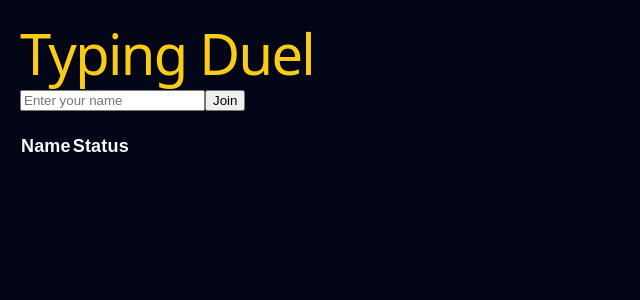
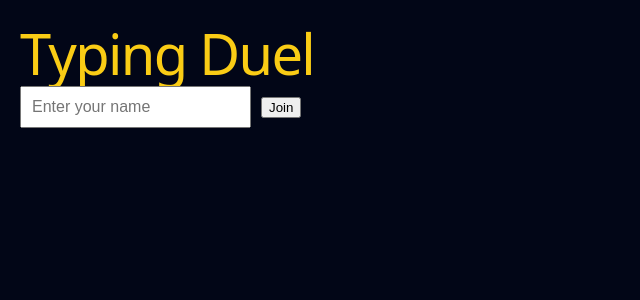
Before and after one commit to Kont-er/MultiplayerTypingDuel, a React (Vite) app in the folder type-frontend/: page / in a window 1280 px wide. Shown: the top 300 px of the page, without its empty margins (0-640 px from the left). Built offline with nearby package versions, Linux system fonts and the light colour scheme.

Commit message:
preparation for deployment

```diff
--- a/type-frontend/src/App.jsx
+++ b/type-frontend/src/App.jsx
@@ -1,18 +1,21 @@
-
 import { useEffect, useMemo, useRef, useState } from "react";
 
 export default function App() {
+  // --- GAME ---
   const [words, setWords] = useState([]);
   const [index, setIndex] = useState(0);
   const [input, setInput] = useState("");
   const [score, setScore] = useState(0);
 
+  // --- PLAYER ---
+  const [nameInput, setNameInput] = useState("");
+  const [name, setName] = useState(null);
   const [players, setPlayers] = useState([]);
-  const [name, setName] = useState("");
   const [isReady, setIsReady] = useState(false);
 
-  const [isConnected, setIsConnected] = useState(false);
-  const [opponentProgress, setOpponentProgress] = useState(0);
+  // --- GAME STATE ---
+  const [phase, setPhase] = useState("NAME");
+  // NAME | LOBBY | COUNTDOWN | GAME | END
 
   const [countdown, setCountdown] = useState(null);
   const [gameStarted, setGameStarted] = useState(false);
@@ -31,7 +34,7 @@ export default function App() {
     return params.get("room") || null;
   }, []);
 
-  // --- WS ---
+  // --- WS CONNECTION ---
   useEffect(() => {
     if (!roomId) return;
 
@@ -48,7 +51,7 @@ export default function App() {
       switch (msg.type) {
         case "PLAYERS":
           setPlayers(msg.players);
-          setIsConnected(msg.players.length >= 2);
+          setPhase("LOBBY");
           break;
 
         case "WORDS":
@@ -56,20 +59,19 @@ export default function App() {
           break;
 
         case "COUNTDOWN":
+          setPhase("COUNTDOWN");
           setCountdown(msg.value);
           break;
 
         case "START":
           setCountdown(null);
           setGameStarted(true);
+          setPhase("GAME");
           setStartTime(msg.startTime);
           break;
 
-        case "PROGRESS":
-          setOpponentProgress(msg.index);
-          break;
-
         case "GAME_OVER":
+          setPhase("END");
           setGameFinished(true);
           setWinner(msg.winner);
           break;
@@ -79,13 +81,16 @@ export default function App() {
     return () => socket.close();
   }, [roomId]);
 
-  // --- SEND NAME ---
+  // --- NAME SUBMIT (FIXED) ---
   const submitName = () => {
-    if (!name.trim()) return;
+    if (!nameInput.trim()) return;
+
+    setName(nameInput);
+    setPhase("LOBBY");
 
     socketRef.current?.send(JSON.stringify({
       type: "PLAYER_NAME",
-      name
+      name: nameInput
     }));
   };
 
@@ -143,6 +148,7 @@ export default function App() {
 
   const currentWord = words[index];
 
+  // ================= UI =================
   return (
     <div style={{
       width: "100vw",
@@ -157,26 +163,34 @@ export default function App() {
 
       <h1 style={{ color: "#facc15" }}>Typing Duel</h1>
 
-      {/* NAME INPUT */}
-      {!name && (
+      {/* ================= NAME SCREEN ================= */}
+      {phase === "NAME" && (
         <div>
           <input
+            value={nameInput}
+            onChange={(e) => setNameInput(e.target.value)}
             placeholder="Enter your name"
-            value={name}
-            onChange={(e) => setName(e.target.value)}
+            style={{ padding: 10, fontSize: 16 }}
           />
-          <button onClick={submitName}>Join</button>
+          <button onClick={submitName} style={{ marginLeft: 10 }}>
+            Join
+          </button>
         </div>
       )}
 
-      {/* PLAYER TABLE */}
-      <table style={{ marginTop: 20, borderCollapse: "collapse" }}>
+      {/* ================= LOBBY ================= */}
+      {phase === "LOBBY" && (
+        <>
+          <h3>Lobby</h3>
+
+          <table>
             <thead>
               <tr>
                 <th>Name</th>
                 <th>Status</th>
               </tr>
             </thead>
+
             <tbody>
               {players.map((p, i) => (
                 <tr key={i}>
@@ -187,23 +201,25 @@ export default function App() {
             </tbody>
           </table>
 
-      {/* READY BUTTON */}
-      {name && !isReady && (
+          {!isReady && (
             <button onClick={handleReady} style={{ marginTop: 20 }}>
               Ready
             </button>
           )}
-
-      {/* COUNTDOWN */}
-      {countdown !== null && (
-        <h1 style={{ fontSize: 80, textAlign: "center" }}>{countdown}</h1>
+        </>
       )}
 
-      {/* GAME */}
-      {gameStarted && !gameFinished && currentWord && (
+      {/* ================= COUNTDOWN ================= */}
+      {phase === "COUNTDOWN" && (
+        <h1 style={{ fontSize: 80, textAlign: "center" }}>
+          {countdown}
+        </h1>
+      )}
+
+      {/* ================= GAME ================= */}
+      {phase === "GAME" && currentWord && (
         <>
           <h2>Score: {score} | WPM: {wpm}</h2>
-          <h3>{index} / {words.length}</h3>
 
           <h1 style={{ color: "#38bdf8", fontSize: 48 }}>
             {currentWord.text}
@@ -218,14 +234,15 @@ export default function App() {
               padding: 10,
               width: 400,
               background: "#1e293b",
-              color: "white"
+              color: "white",
+              border: "none"
             }}
           />
         </>
       )}
 
-      {/* GAME OVER */}
-      {gameFinished && (
+      {/* ================= END ================= */}
+      {phase === "END" && (
         <h1>🏆 Winner: {winner}</h1>
       )}
     </div>
```
Lines whose indentation alone changed are shown as unchanged.
